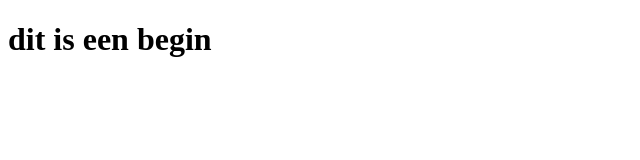
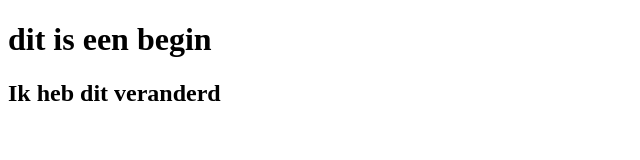
Before and after one commit to Rick05Baas/QUIZZIE, a plain HTML site: page Open beta/index.html in a window 1280 px wide. Shown: the whole page, without its empty margins (0-640 px from the left). Drawn offline with Linux system fonts and the light colour scheme.

Commit message:
Changes (Rick)
Hoofdpagina h2 added

```diff
--- a/Open beta/index.html
+++ b/Open beta/index.html
@@ -8,5 +8,6 @@
 </head>
 <body>
     <h1>dit is een begin</h1>
+    <h2>Ik heb dit veranderd</h2>
 </body>
 </html>
```
Also changed, not shown: Rick/index.html (added).
